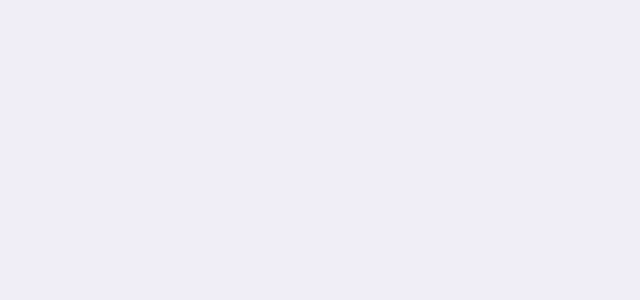
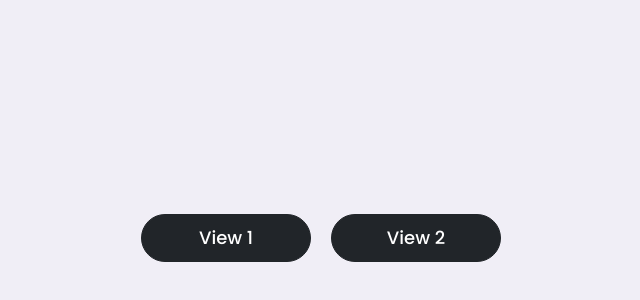
Before and after one commit to tangilur-rahman/seat-booking, a React (Create React App) app in the folder client/: page / in a window 1280 px wide. Shown: the part 162-462 px from the top of the page, without its empty margins (319-959 px from the left). Built offline with nearby package versions, Linux system fonts and the light colour scheme.

Commit message:
home-page done

```diff
--- a/client/src/App.js
+++ b/client/src/App.js
@@ -1,10 +1,24 @@
 // external components
+import { BrowserRouter, Route, Routes } from "react-router-dom";
 
 // internal components
 import "./App.css";
+import Home from "./pages/Home/Home";
+import View1 from "./pages/View1/View1";
+import View2 from "./pages/View2/View2";
 
 function App() {
-	return <></>;
+	return (
+		<>
+			<BrowserRouter>
+				<Routes>
+					<Route path="/" element={<Home />} />
+					<Route path="view-1" element={<View1 />} />
+					<Route path="view-2" element={<View2 />} />
+				</Routes>
+			</BrowserRouter>
+		</>
+	);
 }
 
 export default App;
--- /dev/null
+++ b/client/src/pages/Home/Home.css
@@ -0,0 +1,39 @@
+.home-container {
+	width: 100vw;
+	height: 100vh;
+}
+
+.home-container .home-wrapper {
+	display: flex;
+	justify-content: center;
+	align-items: center;
+}
+
+.home-container .home-wrapper button {
+	width: 170px;
+	height: 48px;
+	border-radius: 48px;
+	transform: all 0.5s;
+	font-size: 18px;
+	font-weight: 500;
+}
+
+.home-container .home-wrapper button:hover {
+	transform: scale(0.98);
+}
+
+.home-container .home-wrapper button:active {
+	transform: scale(1.01);
+}
+
+.home-container .home-wrapper button:first-child {
+	margin-right: 10px;
+}
+
+.home-container .home-wrapper button:last-child {
+	margin-left: 10px;
+}
+
+.home-container .home-wrapper button span {
+	display: inline-block;
+}
--- /dev/null
+++ b/client/src/pages/Home/Home.js
@@ -0,0 +1,37 @@
+// external components
+import { useNavigate } from "react-router-dom";
+
+// internal components
+import "./Home.css";
+
+const Home = () => {
+	// for redirect view
+	const Navigate = useNavigate();
+
+	return (
+		<>
+			<div className="container-fluid p-0">
+				<div className="row m-0 home-container">
+					<div className="col p-0 home-wrapper">
+						<button
+							type="button"
+							className="btn btn-dark"
+							onClick={() => Navigate("/view-1")}
+						>
+							<span className="hover-link">View 1</span>
+						</button>
+						<button
+							type="button"
+							className="btn btn-dark"
+							onClick={() => Navigate("/view-2")}
+						>
+							<span className="hover-link">View 2</span>
+						</button>
+					</div>
+				</div>
+			</div>
+		</>
+	);
+};
+
+export default Home;
--- /dev/null
+++ b/client/src/pages/View1/View1.js
@@ -0,0 +1,10 @@
+// external components
+
+// internal components
+import "./View1.css";
+
+const View1 = () => {
+	return <div>View1</div>;
+};
+
+export default View1;
--- /dev/null
+++ b/client/src/pages/View2/View2.js
@@ -0,0 +1,10 @@
+// external components
+
+// internal components
+import "./View2.css";
+
+const View2 = () => {
+	return <div>View2</div>;
+};
+
+export default View2;
```
Also changed, not shown: client/src/pages/View1/View1.css (added), client/src/pages/View2/View2.css (added).
